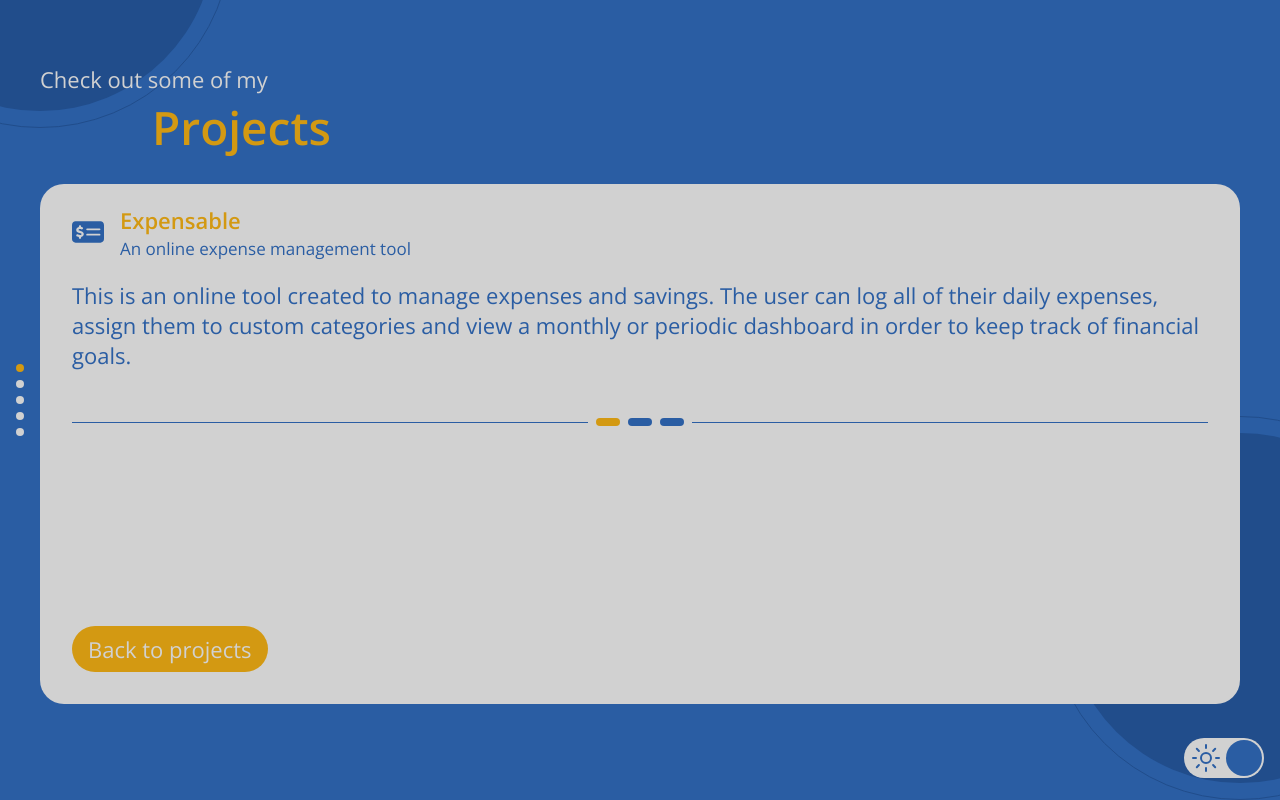
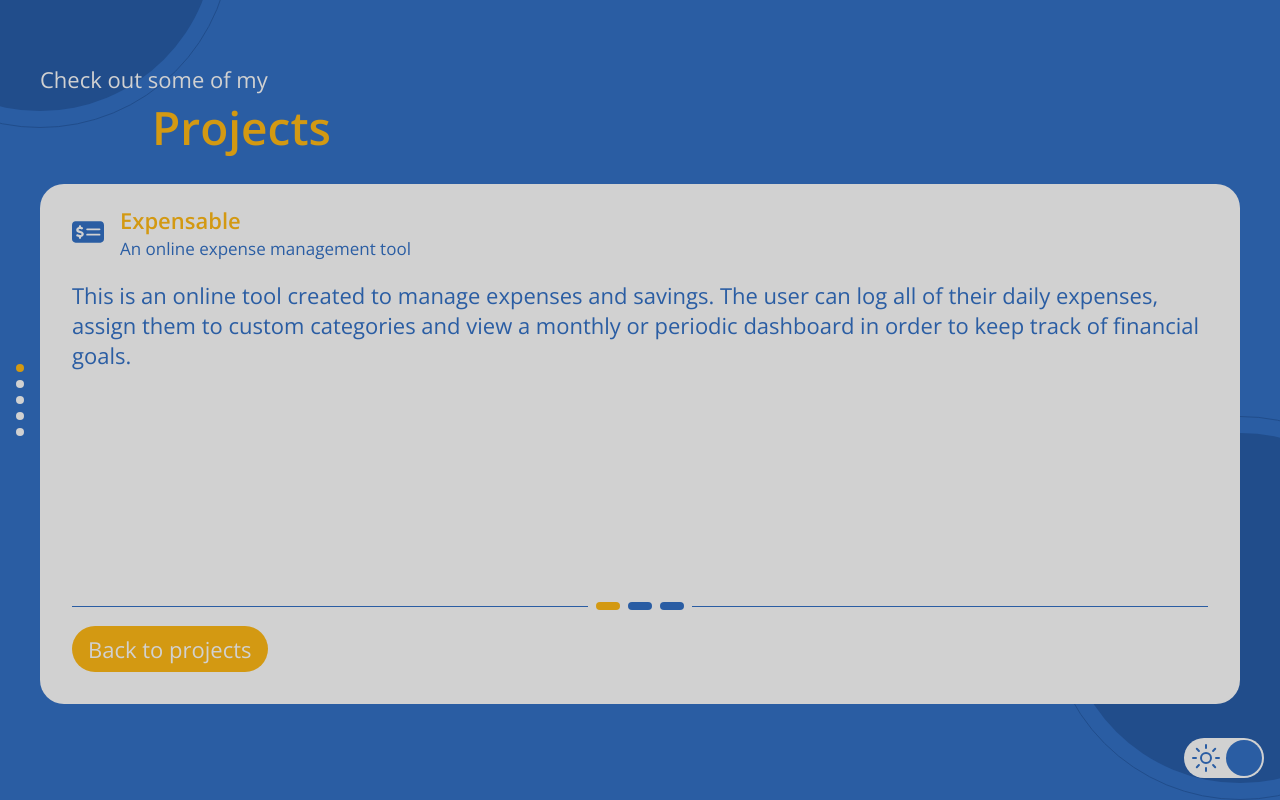
Before and after one commit to mwolfart/mwolfart.github.io, a React (Vite) app: page / in a window 1280 px wide. Both pictures are taken after a click on the element 640 px from the left and 232 px from the top of the page. Built offline with nearby package versions, Linux system fonts and the light colour scheme.

Commit message:
add cobaltui description

```diff
--- a/src/components/carousel/index.tsx
+++ b/src/components/carousel/index.tsx
@@ -9,9 +9,9 @@ export const Carousel = ({ children, negative }: Props) => {
   const [activeItem, setActiveItem] = useState(0);
 
   return (
-    <div className="flex flex-col gap-8">
+    <div className="flex-grow flex flex-col gap-8">
       <div
-        className="flex gap-8 overflow-x-scroll snap-mandatory snap-x hide-scrollbar"
+        className="flex-grow flex gap-8 overflow-x-scroll snap-mandatory snap-x hide-scrollbar"
         onScroll={(evt) => {
           const target = evt.target as HTMLDivElement;
           const index = Math.round(target.scrollLeft / target.clientWidth);
--- a/src/components/page-projects/description-cobalt.tsx
+++ b/src/components/page-projects/description-cobalt.tsx
@@ -7,7 +7,7 @@ export const Cobalt = () => {
   return (
     <Carousel negative>
       <p>{t("projects.cobalt.one")}</p>
-      <p>{t("projects.cobalt.one")}</p>
+      <p>{t("projects.cobalt.two")}</p>
     </Carousel>
   );
 };
--- a/src/components/page-projects/project-pill.tsx
+++ b/src/components/page-projects/project-pill.tsx
@@ -45,7 +45,7 @@ export const ProjectPill = ({
         </div>
       </div>
       <div className="content">
-        <div className="flex-grow">{content}</div>
+        <div className="flex-grow flex flex-col">{content}</div>
         <button
           onClick={onClose}
           className="pill bg-primary text-copy py-2 px-4 w-fit"
--- a/src/constants/content.json
+++ b/src/constants/content.json
@@ -21,7 +21,8 @@
         "cobalt": {
             "title": "CobaltUI",
             "short": "A custom UI library",
-            "one": "Foo bar baz"
+            "one": "This is a currently in progress project, where the goal is to create a custom UI library to be used in future projects.",
+            "two": "The component library is built using React and CSS Modules, along with Storybook to visualize and test the components. More details will be available soon."
         },
         "repoLink": "Link to the project's repository",
         "back": "Back to projects"
```
